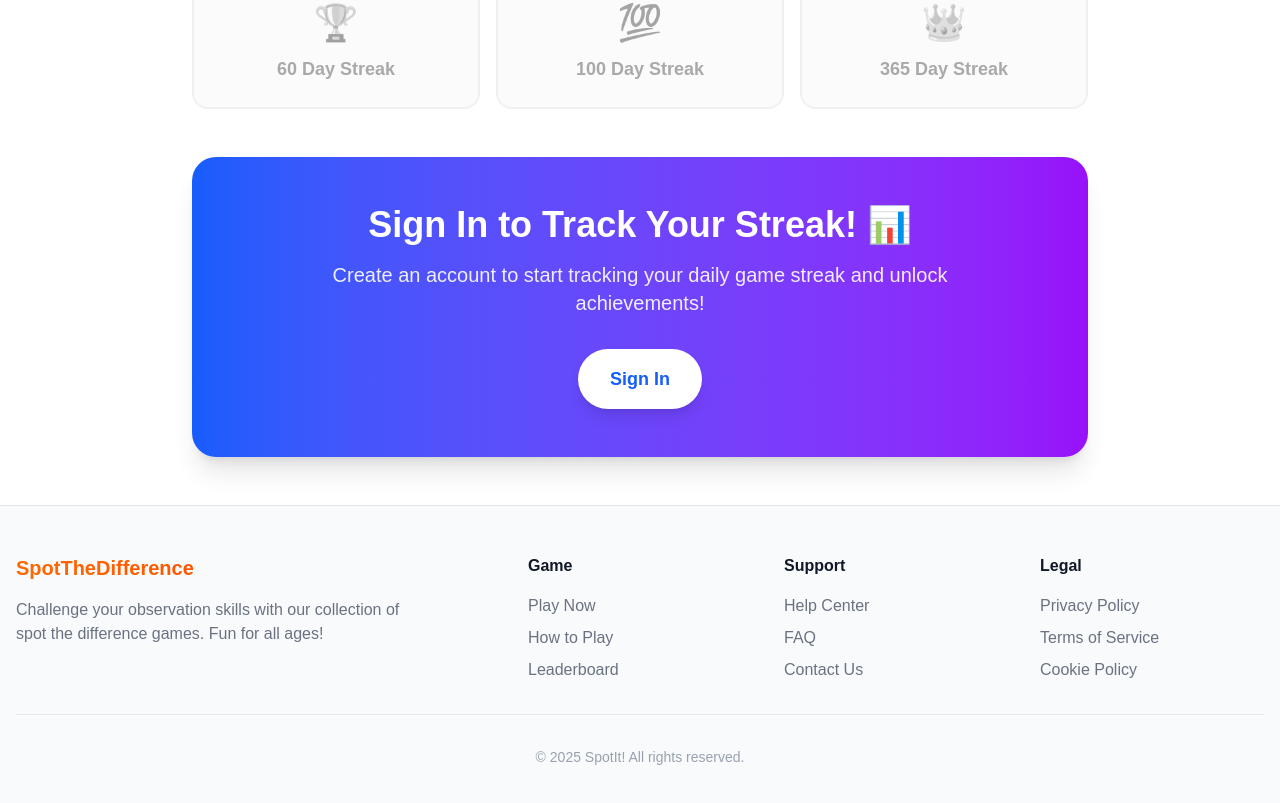
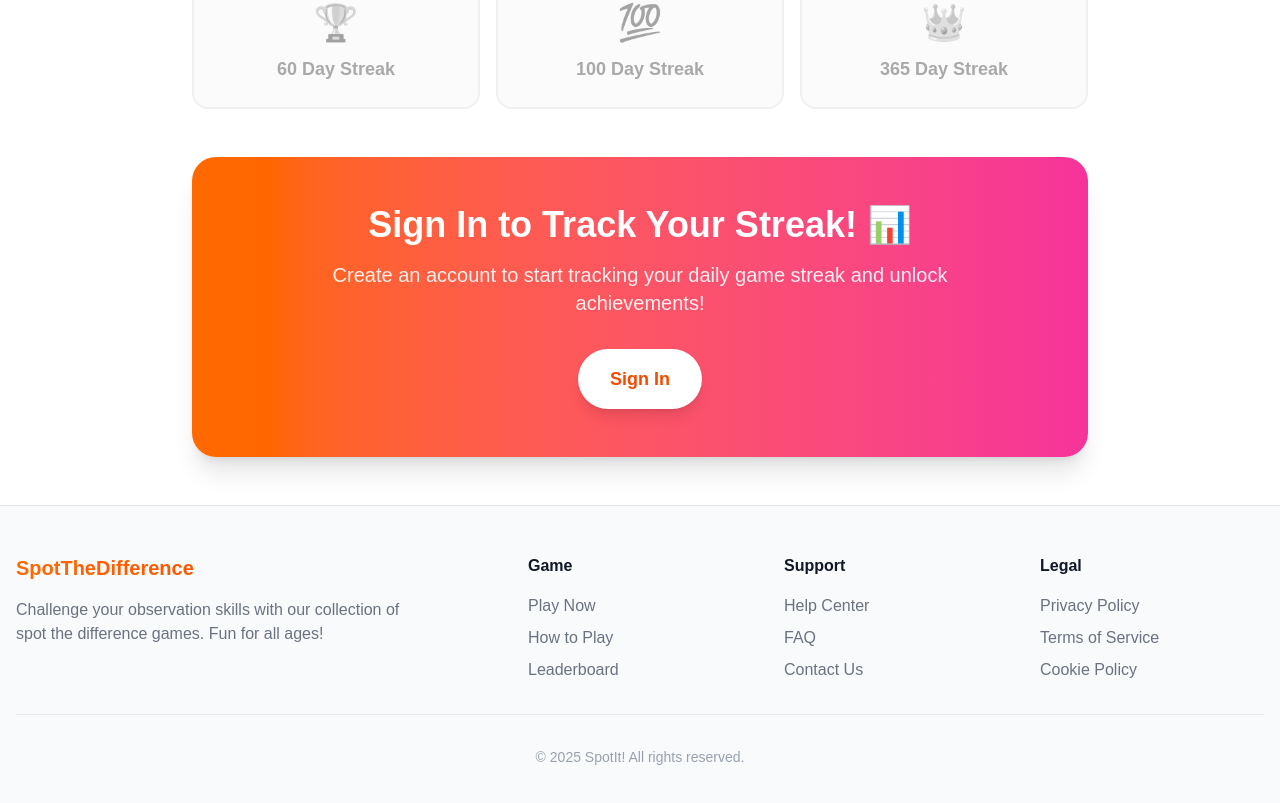
Before and after one commit to xiaohe285/spot_it, a Next.js app: page /streak in a window 1280 px wide. Shown: the part 1400-2203 px from the top of the page. Built offline with nearby package versions, Linux system fonts and the light colour scheme; no server answers.

Commit message:
style optimize

```diff
--- a/app/streak/StreakClient.tsx
+++ b/app/streak/StreakClient.tsx
@@ -270,7 +270,7 @@ export default function StreakPage() {
 
                 {/* CTA Section */}
                 {!user ? (
-                    <div className="bg-gradient-to-r from-blue-600 to-purple-600 rounded-3xl p-8 md:p-12 text-center text-white shadow-xl">
+                    <div className="bg-gradient-to-r from-orange-500 to-pink-500 rounded-3xl p-8 md:p-12 text-center text-white shadow-xl">
                         <h2 className="text-3xl md:text-4xl font-extrabold mb-4">Sign In to Track Your Streak! 📊</h2>
                         <p className="text-xl text-white/90 mb-8 max-w-2xl mx-auto">
                             Create an account to start tracking your daily game streak and unlock achievements!
@@ -280,13 +280,13 @@ export default function StreakPage() {
                                 // Redirect to homepage with login prompt
                                 window.location.href = '/';
                             }}
-                            className="inline-block px-8 py-4 bg-white text-blue-600 rounded-full font-bold text-lg hover:bg-gray-100 transition-all transform hover:scale-105 shadow-lg"
+                            className="cursor-pointer inline-block px-8 py-4 bg-white text-orange-600 rounded-full font-bold text-lg hover:bg-gray-100 transition-all transform hover:scale-105 shadow-lg"
                         >
                             Sign In
                         </button>
                     </div>
                 ) : displayStreakStats.current_streak > 0 ? (
-                    <div className="bg-gradient-to-r from-purple-600 to-blue-600 rounded-3xl p-8 md:p-12 text-center text-white shadow-xl">
+                    <div className="bg-gradient-to-r from-orange-500 to-pink-500 rounded-3xl p-8 md:p-12 text-center text-white shadow-xl">
                         <h2 className="text-3xl md:text-4xl font-extrabold mb-4">Don&apos;t Break the Streak! 💪</h2>
                         <p className="text-xl text-white/90 mb-8 max-w-2xl mx-auto">
                             Come back tomorrow to keep your{' '}
@@ -300,7 +300,7 @@ export default function StreakPage() {
                         </Link>
                     </div>
                 ) : (
-                    <div className="bg-gradient-to-r from-orange-600 to-red-600 rounded-3xl p-8 md:p-12 text-center text-white shadow-xl">
+                    <div className="bg-gradient-to-r from-orange-500 to-pink-500 rounded-3xl p-8 md:p-12 text-center text-white shadow-xl">
                         <h2 className="text-3xl md:text-4xl font-extrabold mb-4">Start Your Streak Today! 🚀</h2>
                         <p className="text-xl text-white/90 mb-8 max-w-2xl mx-auto">
                             Play a game today to start building your streak!
```
